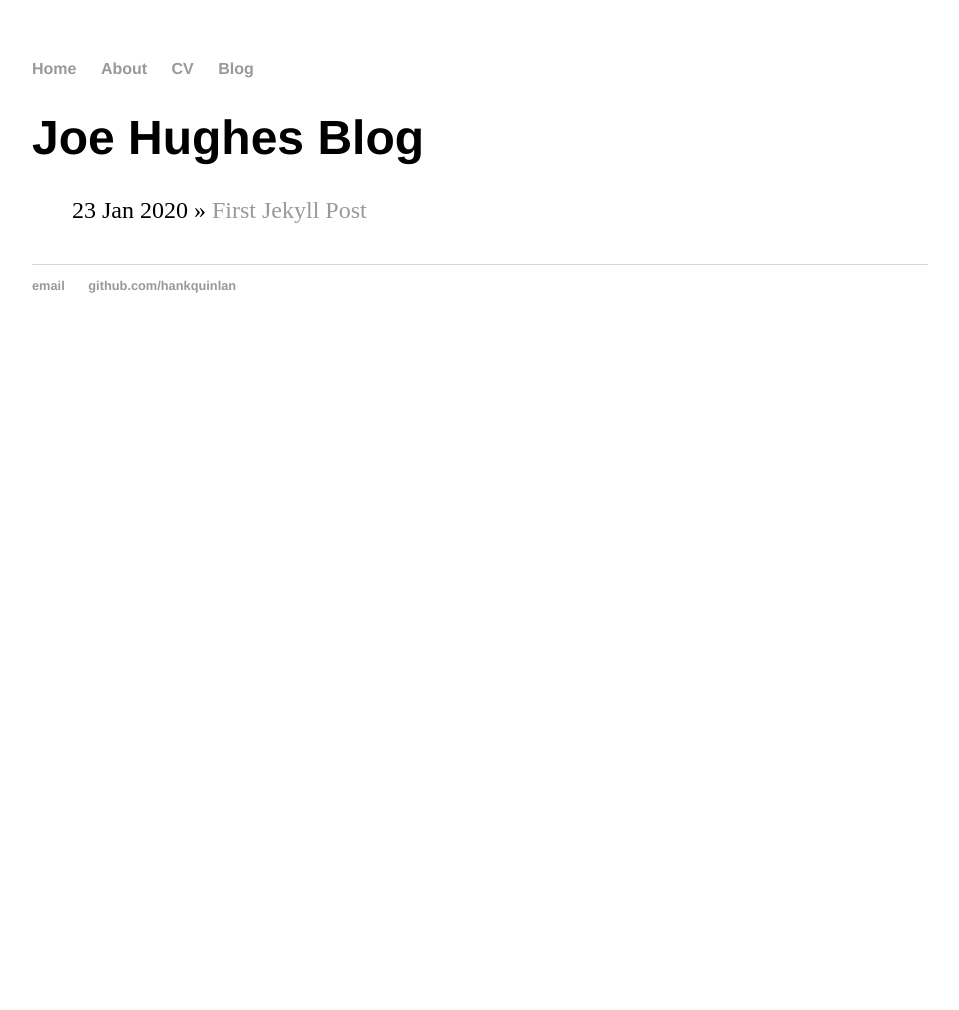
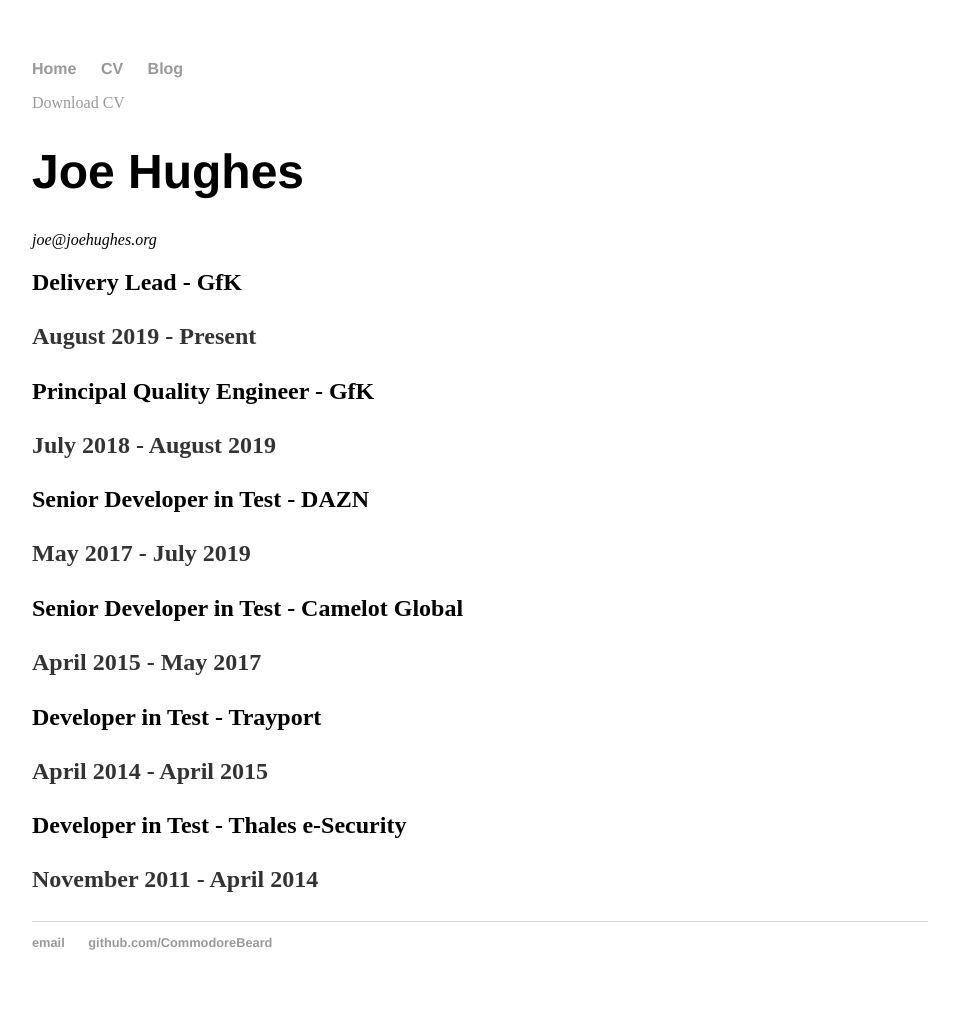
Before and after one commit to CommodoreBeard/CommodoreBeard.github.io, a Jekyll site: the page built from cv/index.html, in a window 1280 px wide. Shown: the whole page, without its empty margins (160-1119 px from the left). Built offline with Jekyll 4.4.1, drawn with Linux system fonts in a browser that asks for light colours; before the commit the page ends 900 px from its top, so only the background shows below that.

Commit message:
Adding some CV bits

```diff
--- a/_layouts/default.html
+++ b/_layouts/default.html
@@ -9,7 +9,6 @@
 			<nav>
 	    		<ul>
 	        		<li><a href="/">Home</a></li>
-		        	<li><a href="/about">About</a></li>
 	        		<li><a href="/cv">CV</a></li>
 	        		<li><a href="/blog">Blog</a></li>
 	    		</ul>
@@ -21,8 +20,8 @@
 			</div><!-- /.container -->
 			<footer>
 	    		<ul>
-	        		<li><a href="mailto:hankquinlanhub@gmail.com">email</a></li>
-	        		<li><a href="https://github.com/hankquinlan">github.com/hankquinlan</a></li>
+	        		<li><a href="mailto:joe@joehughes.org">email</a></li>
+	        		<li><a href="https://github.com/CommodoreBeard">github.com/CommodoreBeard</a></li>
 				</ul>
 			</footer>
 		</body>
--- a/cv/index.html
+++ b/cv/index.html
@@ -1,11 +1,29 @@
 ---
 layout: default
-title: Joe Hughes Blog
+title: CV
 ---
-	<h1>{{ page.title }}</h1>
-	<ul class="posts">
+<div class="cv">
+	<a href="#" class="download" title="Download CV as PDF">Download CV</a>
+				<h1>Joe Hughes</h1>
+				<address>
+				<span class="obfuscate">joe@joehughes.org</span>
+				</address>
 
-	  {% for post in site.posts %}
-	    <li><span>{{ post.date | date_to_string }}</span> » <a href="{{ post.url }}" title="{{ post.title }}">{{ post.title }}</a></li>
-	  {% endfor %}
-	</ul>
+				<h2>Delivery Lead - GfK</h2>
+				<p><strong>August 2019 - Present</strong></p>
+
+				<h2>Principal Quality Engineer - GfK</h2>
+				<p><strong>July 2018 - August 2019</strong></p>
+
+				<h2>Senior Developer in Test - DAZN</h2>
+				<p><strong>May 2017 - July 2019</strong></p>
+
+				<h2>Senior Developer in Test - Camelot Global</h2>
+				<p><strong>April 2015 - May 2017</strong></p>
+
+				<h2>Developer in Test - Trayport</h2>
+				<p><strong>April 2014 - April 2015</strong></p>
+
+				<h2>Developer in Test - Thales e-Security</h2>
+				<p><strong>November 2011 - April 2014</strong></p>
+</div>
```
